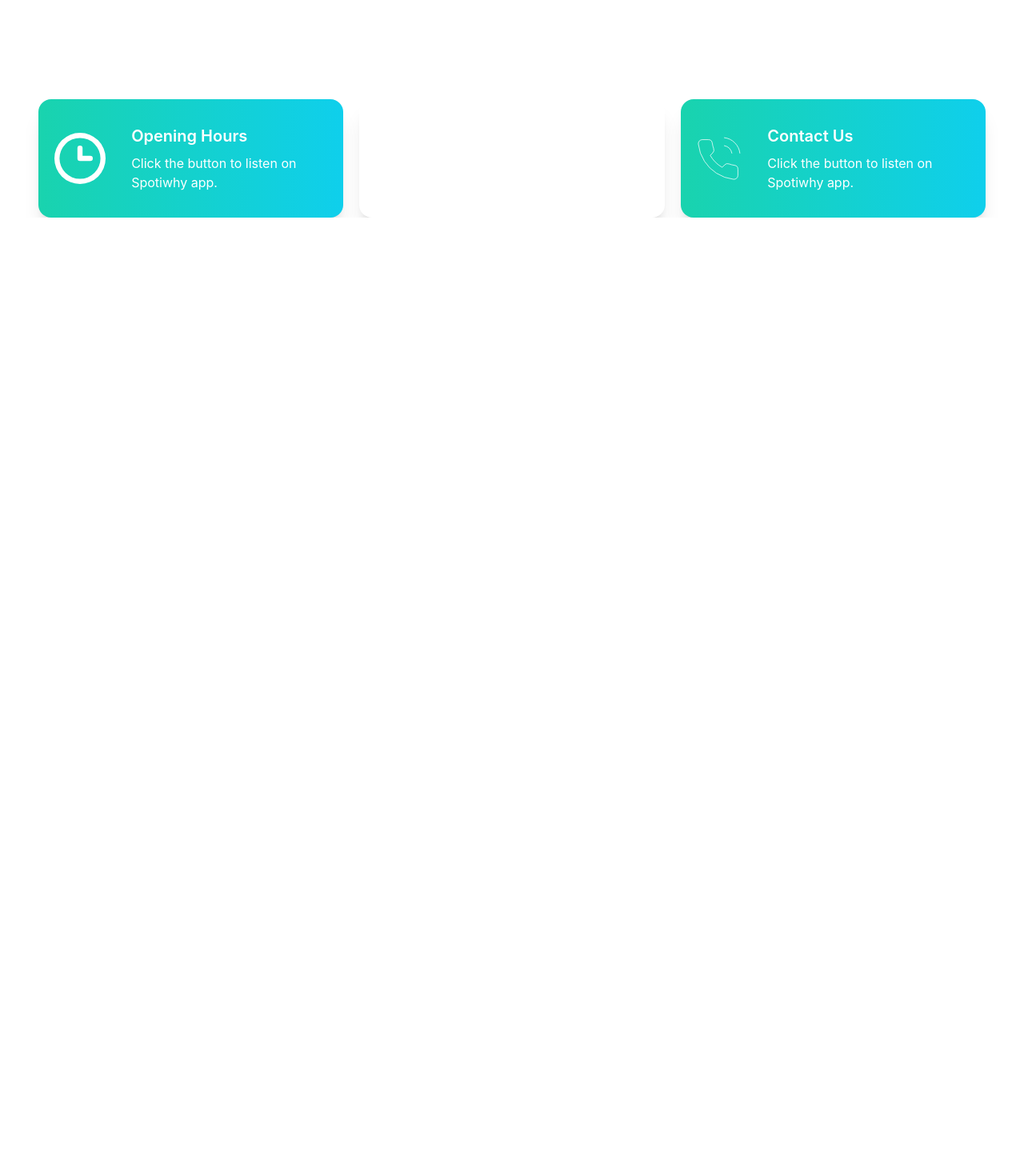
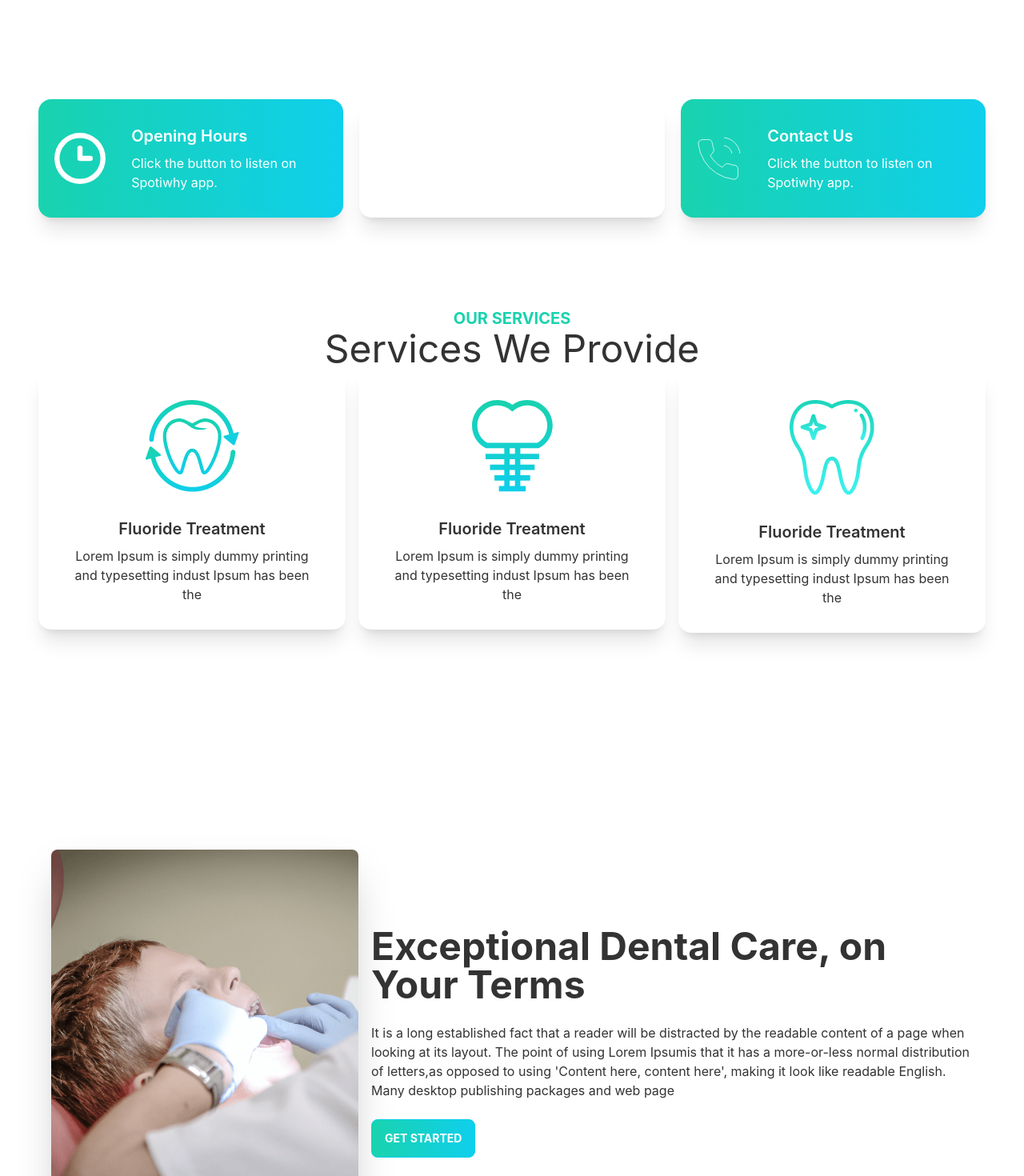
Before and after one commit to durjoy52/doctors-portal-client-side, a React (Create React App) app: page /home in a window 1280 px wide. Shown: the part 740-2210 px from the top of the page at 80% size. Before the commit the page ends 1012 px from the top, so only its background shows below. Built offline with nearby package versions, Linux system fonts and the light colour scheme.

Commit message:
card and hero set

```diff
--- /dev/null
+++ b/src/pages/ButtonPrimary/ButtonPrimary.js
@@ -0,0 +1,9 @@
+import React from 'react';
+
+const ButtonPrimary = () => {
+    return (
+        <button className="btn btn-primary text-white font-bold bg-gradient-to-r from-secondary to-primary">Get Started</button>
+    );
+};
+
+export default ButtonPrimary;
--- a/src/pages/CardInfo/CardInfo.js
+++ b/src/pages/CardInfo/CardInfo.js
@@ -6,7 +6,7 @@
 const CardInfo = () => {
 
     return (
-        <div className='grid grid-cols-1 lg:grid-cols-3 gap-5 px-12'>
+        <div className='grid grid-cols-1 md:grid-cols-2 lg:grid-cols-3 gap-5'>
             <Card cardTitle='Opening Hours' bgClass='bg-gradient-to-r from-secondary to-primary' img={clock}></Card>
             <Card cardTitle='Our Locations' bgClass='bg-accent' img={marker}></Card>
             <Card cardTitle='Contact Us' bgClass='bg-gradient-to-r from-secondary to-primary' img={phone}></Card>
--- a/src/pages/Home/Banner.js
+++ b/src/pages/Home/Banner.js
@@ -1,5 +1,6 @@
 import React from 'react';
 import chair from '../../assets/images/chair.png';
+import ButtonPrimary from '../ButtonPrimary/ButtonPrimary';
 import './Banner.css';
 const Banner = () => {
     return (
@@ -9,7 +10,7 @@
     <div>
       <h1 className="text-5xl font-bold">Your New Smile Starts Here</h1>
       <p className="py-6">Lorem Ipsum is simply dummy text of the printing and typesetting industry. Lorem Ipsum has been the industry's standard dummy text ever since the</p>
-      <button className="btn btn-primary text-white font-bold bg-gradient-to-r from-secondary to-primary">Get Started</button>
+      <ButtonPrimary></ButtonPrimary>
     </div>
   </div>
 </div>
--- a/src/pages/Home/Home.js
+++ b/src/pages/Home/Home.js
@@ -1,12 +1,16 @@
 import React from 'react';
 import CardInfo from '../CardInfo/CardInfo';
 import Banner from './Banner';
+import Services from './Services/Services';
+import YourTerms from './YourTerms';
 
 const Home = () => {
     return (
-        <div>
+        <div className='mx-12'>
           <Banner/>
           <CardInfo></CardInfo>
+          <Services></Services>
+          <YourTerms></YourTerms>
         </div>
     );
 };
--- /dev/null
+++ b/src/pages/Home/Services/Service.js
@@ -0,0 +1,20 @@
+import React from 'react';
+
+const Service = ({service}) => {
+    const {img,description,name} =service
+    return (
+        <div>
+            <div class="card lg:max-w-lg bg-base-100 shadow-xl">
+  <figure class="px-10 pt-10">
+    <img src={img} alt="Shoes" class="rounded-xl" />
+  </figure>
+  <div class="card-body items-center text-center">
+    <h2 class="card-title">{name}</h2>
+    <p>{description}</p>
+  </div>
+</div>
+        </div>
+    );
+};
+
+export default Service;
--- /dev/null
+++ b/src/pages/Home/Services/Services.js
@@ -0,0 +1,42 @@
+import React from 'react';
+import cavity from '../../../assets/images/cavity.png';
+import fluoride from '../../../assets/images/fluoride.png';
+import whitening from '../../../assets/images/whitening.png';
+import Service from './Service';
+const Services = () => {
+    const services = [
+        {
+            _id:1,
+            name:'Fluoride Treatment',
+            description:'Lorem Ipsum is simply dummy printing and typesetting indust Ipsum has been the',
+            img:fluoride
+        },
+        {
+            _id:2,
+            name:'Fluoride Treatment',
+            description:'Lorem Ipsum is simply dummy printing and typesetting indust Ipsum has been the',
+            img:cavity
+        },
+        {
+            _id:3,
+            name:'Fluoride Treatment',
+            description:'Lorem Ipsum is simply dummy printing and typesetting indust Ipsum has been the',
+            img:whitening
+        }
+    ]
+    return (
+        <div className='my-28'>
+            <div className='text-center '>
+                <h3 className='text-secondary text-xl font-bold uppercase'>Our Services</h3>
+                <h2 className='text-5xl'>Services We Provide</h2>
+            </div>
+            <div className='grid sm:grid-cols-1 md:grid-cols-2 lg:grid-cols-3 gap-4 justify-items-center'>
+                {
+                    services.map(service =><Service key={service._id} service={service}></Service>)
+                }
+            </div>
+        </div>
+    );
+};
+
+export default Services;
--- /dev/null
+++ b/src/pages/Home/YourTerms.js
@@ -0,0 +1,18 @@
+import React from 'react';
+import treatment from '../../assets/images/treatment.png';
+const YourTerms = () => {
+    return (
+        <div class="hero min-h-screen">
+  <div class="hero-content flex-col lg:flex-row">
+    <img src={treatment} class="max-w-sm rounded-lg shadow-2xl" alt=''/>
+    <div>
+      <h1 class="text-5xl font-bold">Exceptional Dental Care, on Your Terms</h1>
+      <p class="py-6">It is a long established fact that a reader will be distracted by the readable content of a page when looking at its layout. The point of using Lorem Ipsumis that it has a more-or-less normal distribution of letters,as opposed to using 'Content here, content here', making it look like readable English. Many desktop publishing packages and web page</p>
+      <button className="btn btn-primary text-white font-bold bg-gradient-to-r from-secondary to-primary">Get Started</button>
+    </div>
+  </div>
+</div>
+    );
+};
+
+export default YourTerms;
```
